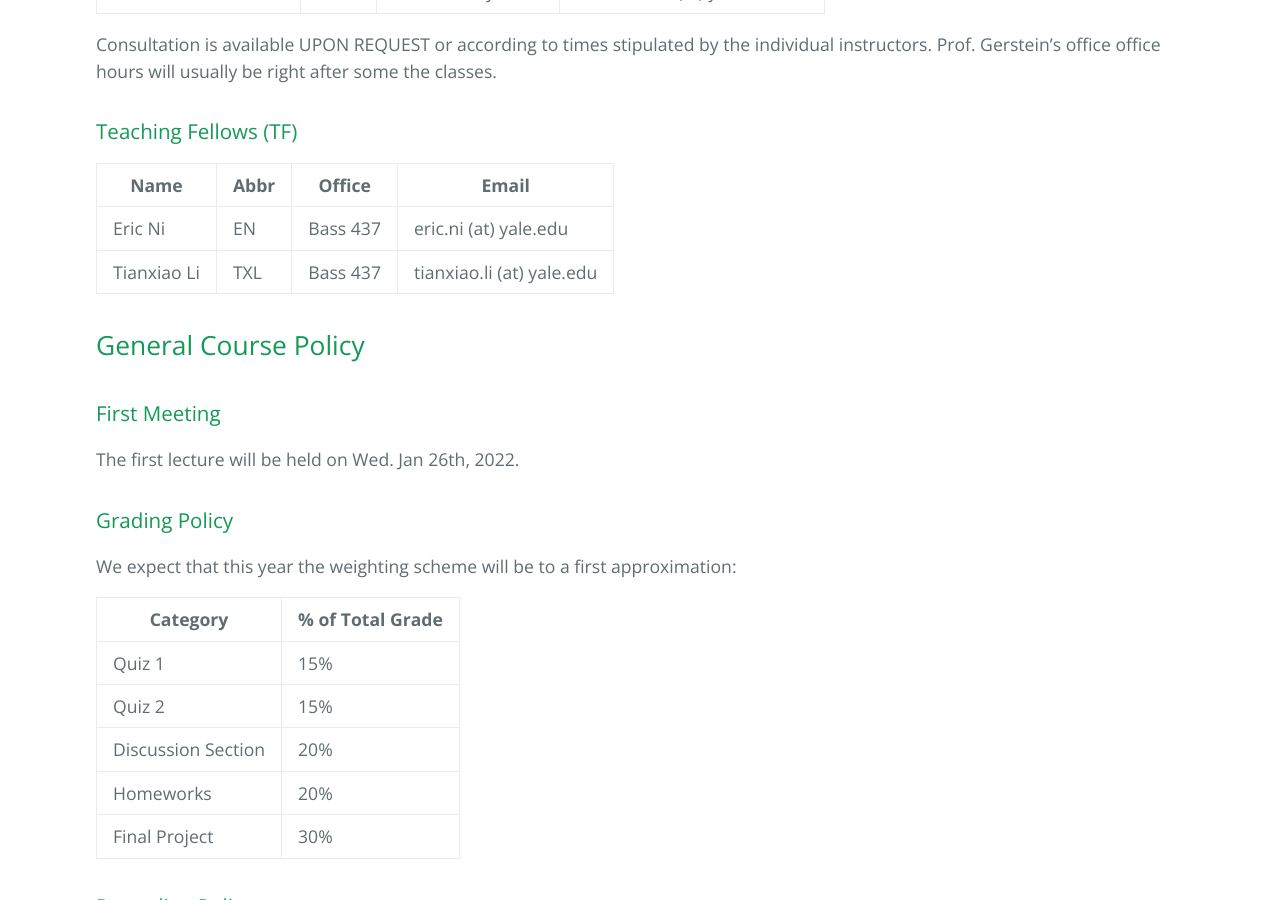
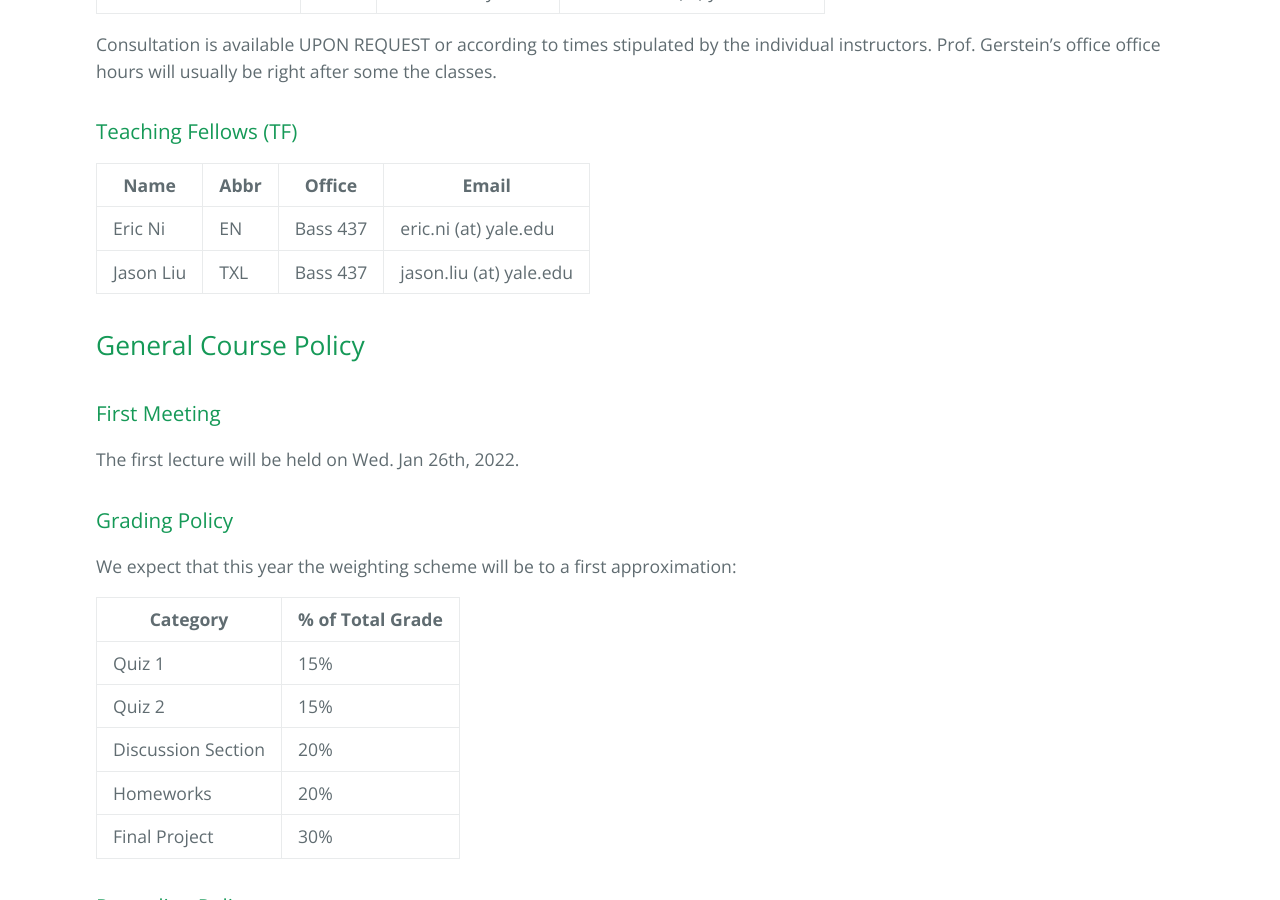
Before and after one commit to gersteinlab/cbb752b23, a Jekyll site: the page built from info.md, in a window 1280 px wide and 900 px high, scrolled down 1129 px. Built offline with Jekyll 4.4.1, drawn with Linux system fonts in a browser that asks for light colours.

Commit message:
Update info.md

```diff
--- a/info.md
+++ b/info.md
@@ -33,7 +33,7 @@ Consultation is available UPON REQUEST or according to times stipulated by the i
 | Name | Abbr | Office | Email |
 | --- | --- | --- | --- |
 | Eric Ni	| EN  | Bass 437	| eric.ni (at) yale.edu |
-| Tianxiao Li   | TXL | Bass 437	| tianxiao.li (at) yale.edu |
+| Jason Liu   | TXL | Bass 437	| jason.liu (at) yale.edu |
 
 ## General Course Policy
 
```
